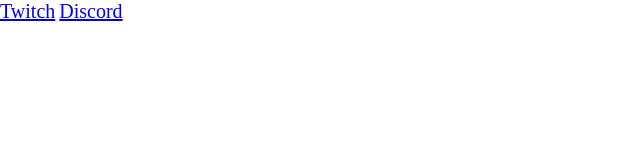
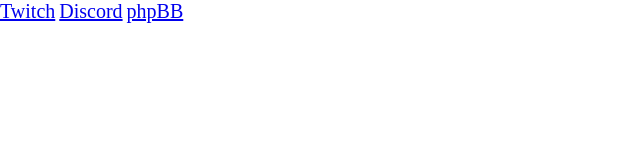
Before and after one commit to dziwuj/WWW, a plain HTML site: page index.html in a window 1280 px wide. Shown: the whole page, without its empty margins (0-640 px from the left). Drawn offline with Linux system fonts and the light colour scheme.

Commit message:
Update index.html

```diff
--- a/index.html
+++ b/index.html
@@ -9,5 +9,6 @@
 <body>
     <a href="./Twitch">Twitch</a>
     <a href="./Discord">Discord</a>
+    <a href="./phpBB">phpBB</a>
 </body>
 </html>
```
